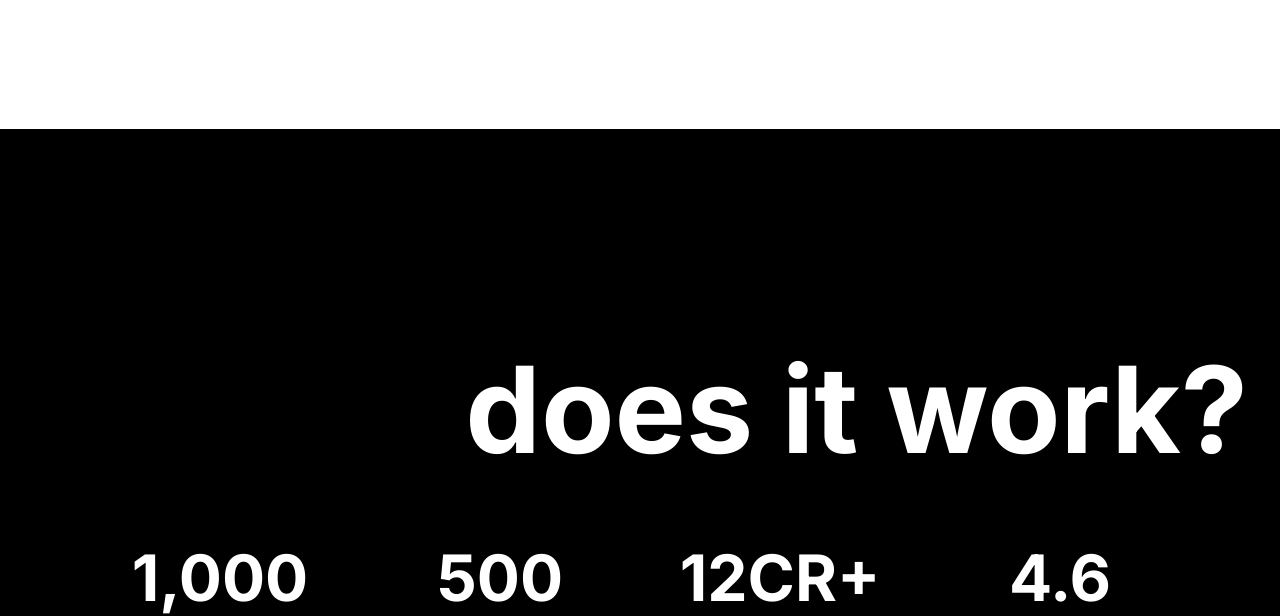
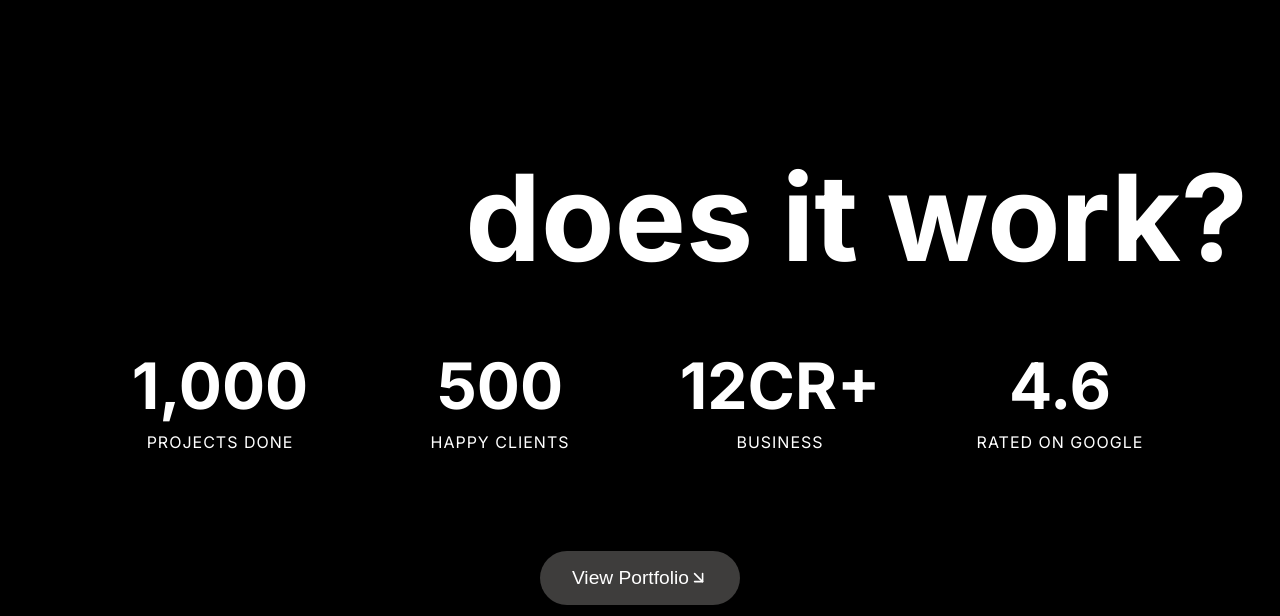
Before and after one commit to marketLube/hawksee, a React (Vite) app: page / in a window 1280 px wide. Shown: the part 3471-4087 px from the top of the page. Built offline with nearby package versions, Linux system fonts and the light colour scheme.

Commit message:
made bird section

```diff
--- a/Sass/page/Section3/Counter.scss
+++ b/Sass/page/Section3/Counter.scss
@@ -10,7 +10,7 @@
   flex-direction: column;
   justify-content: space-around;
   padding: 2rem;
-
+  margin-top: -10rem;
   @include responsive.respond(bigDesktop) {
     height: 100vh;
   }
@@ -49,7 +49,6 @@
 
 .title-container {
   text-align: center;
-  padding-top: 4rem;
 }
 
 .counterup {
--- a/css/style.css
+++ b/css/style.css
@@ -502,7 +502,7 @@ a {
   display: flex;
   justify-content: center;
   align-items: center;
-  overflow: hidden;
+  overflow-y: hidden;
   position: relative;
 }
 .paragraph__imageDiv__image1 {
@@ -510,7 +510,7 @@ a {
   height: 350px;
   object-fit: cover;
   opacity: 0.5;
-  transition: all 1s ease;
+  transition: transform 1s ease;
 }
 @media only screen and (max-width: 575.98px) {
   .paragraph__imageDiv__image1 {
@@ -658,7 +658,6 @@ a {
   left: 50%;
   transform: translate(-50%, -50%);
   color: white;
-  background-color: transparent;
   text-align: center;
   z-index: 10;
   font-weight: 200;
@@ -1553,6 +1552,7 @@ a {
   flex-direction: column;
   justify-content: space-around;
   padding: 2rem;
+  margin-top: -10rem;
 }
 @media only screen and (min-width: 1400px) and (max-width: 1699.98px) {
   .counterSection {
@@ -1598,7 +1598,6 @@ a {
 
 .title-container {
   text-align: center;
-  padding-top: 4rem;
 }
 
 .counterup {
--- a/src/page/Section2/Paragraph.jsx
+++ b/src/page/Section2/Paragraph.jsx
@@ -1,5 +1,6 @@
 import { useInView } from "framer-motion";
 import { useEffect, useRef, useState } from "react";
+import { Parallax } from "react-scroll-parallax";
 
 export const Paragraph = () => {
   const ref = useRef(null);
@@ -52,7 +53,6 @@ export const Paragraph = () => {
           />
         </div>
         <div className="paragraph__textDiv">
-          {/* <Parallax speed={0} style={{ color: "white", opacity: 1 }}> */}
           <div
             style={
               isInView
@@ -67,7 +67,6 @@ export const Paragraph = () => {
             Needs, and the Gap. <br />
             Then, We Act to <strong>Show</strong> Results.
           </div>
-          {/* </Parallax> */}
         </div>
       </div>
     </section>
```
Also changed, not shown: Sass/page/Section2/_paragraph.scss (+3 -160 lines), 1 other file (tests, documents, lock files or other folders).
